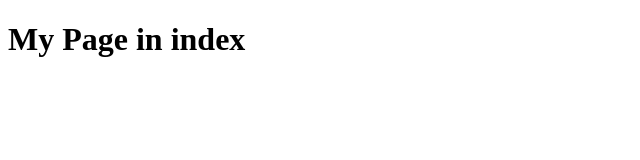
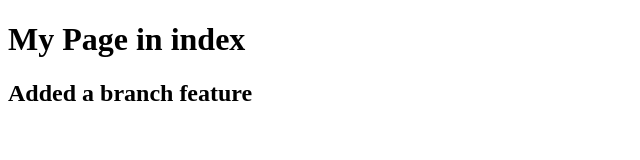
Before and after one commit to Mussie591/cs425-swe-202408-demo, a plain HTML site: page index.html in a window 1280 px wide. Shown: the whole page, without its empty margins (0-640 px from the left). Drawn offline with Linux system fonts and the light colour scheme.

Commit message:
added new feature to the app

```diff
--- a/index.html
+++ b/index.html
@@ -7,5 +7,6 @@
 </head>
 <body>
     <h1>My Page in index</h1>
+    <h2>Added a branch feature</h2>
 </body>
 </html>
```
